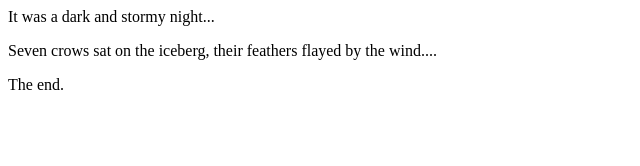
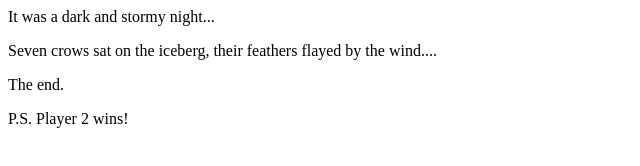
Before and after one commit to laurajhaskell/fireside-story, a plain HTML site: page index.html in a window 1280 px wide. Shown: the whole page, without its empty margins (0-640 px from the left). Drawn offline with Linux system fonts and the light colour scheme.

Commit message:
4th line added

```diff
--- a/index.html
+++ b/index.html
@@ -3,5 +3,6 @@
     <p>It was a dark and stormy night...</p>
     <p>Seven crows sat on the iceberg, their feathers flayed by the wind....</p>
     <p>The end.</p>
+    <p>P.S. Player 2 wins!</p>
   </body>
 </html>
```
